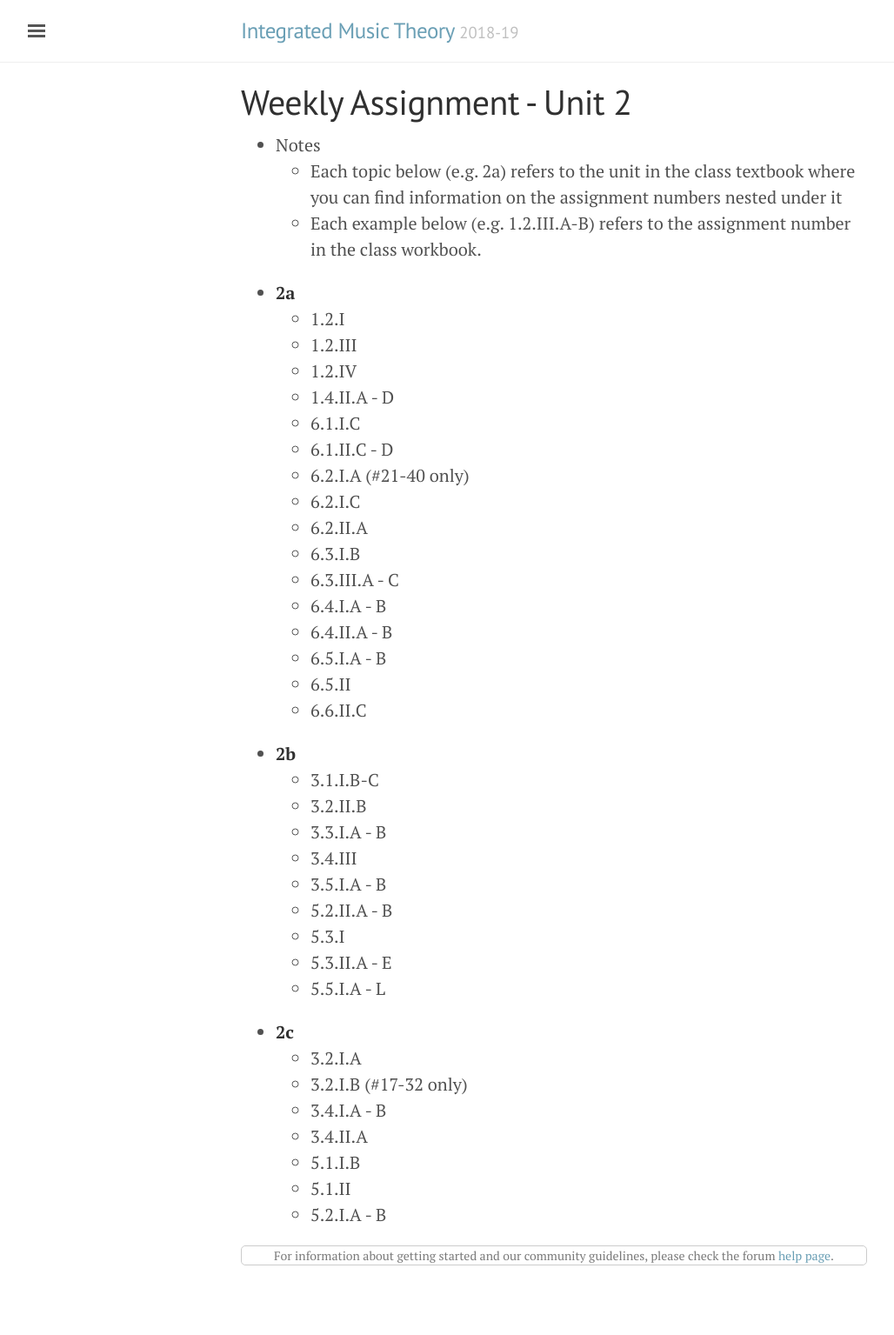
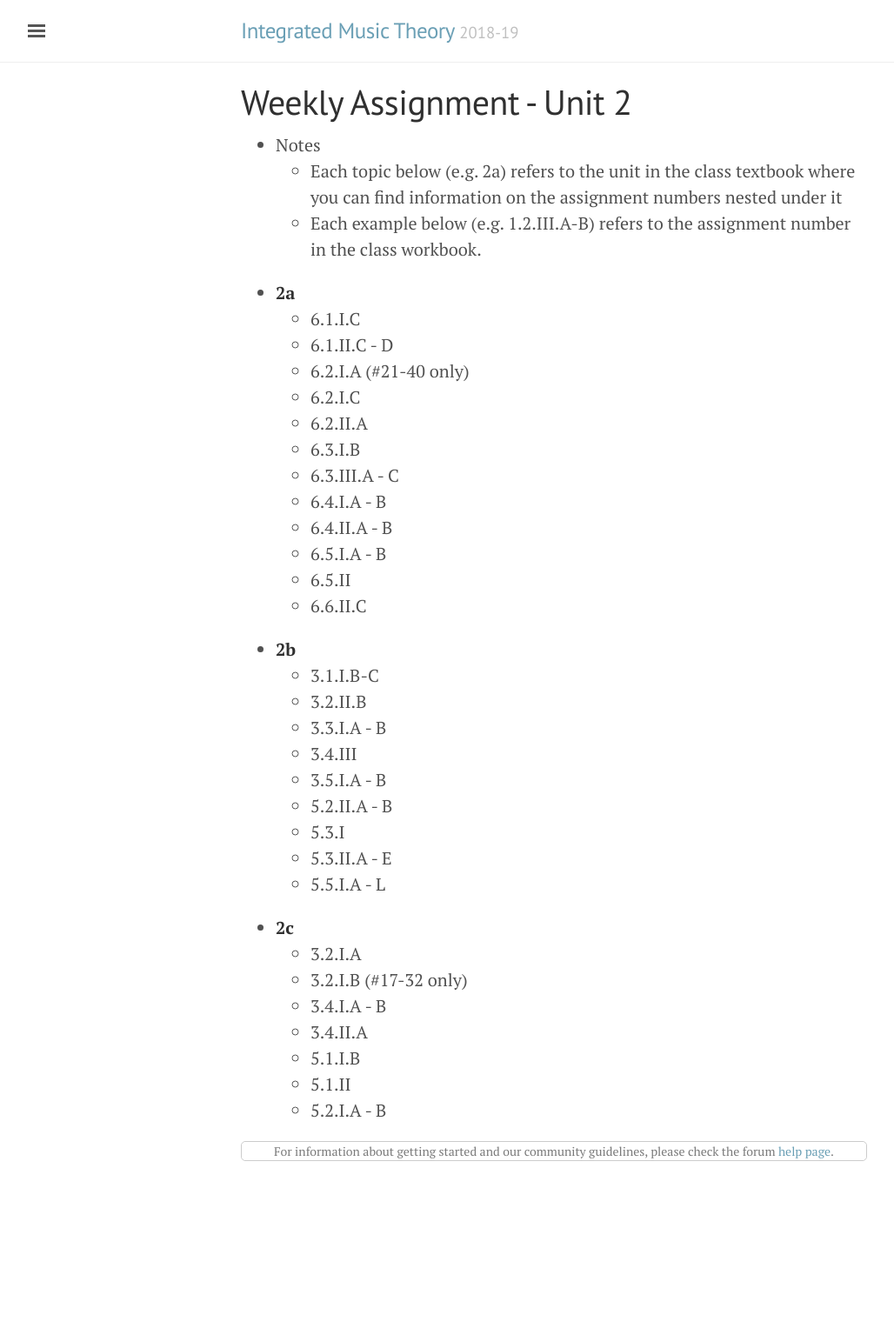
Before and after one commit to intmus/inttheory19-20, a Jekyll site: the page built from _assignments/Fall-semester/2018-09-05.md, in a window 1280 px wide. Shown: the whole page at 87% size, without its empty margins (3-1031 px from the left). Built offline with Jekyll 4.4.1, drawn with Linux system fonts in a browser that asks for light colours; comment, search, counter and statistics services are not loaded; after the commit the page ends 1415 px from its top, so only the background shows below that.

Commit message:
week 2 assignment update

```diff
--- a/_assignments/Fall-semester/2018-09-05.md
+++ b/_assignments/Fall-semester/2018-09-05.md
@@ -9,10 +9,6 @@ layout: forum
     - Each example below (e.g. 1.2.III.A-B) refers to the assignment number in the class workbook.
 
 - **2a**
-    - 1.2.I
-    - 1.2.III
-    - 1.2.IV
-    - 1.4.II.A - D
     - 6.1.I.C
     - 6.1.II.C - D
     - 6.2.I.A (#21-40 only)
```
